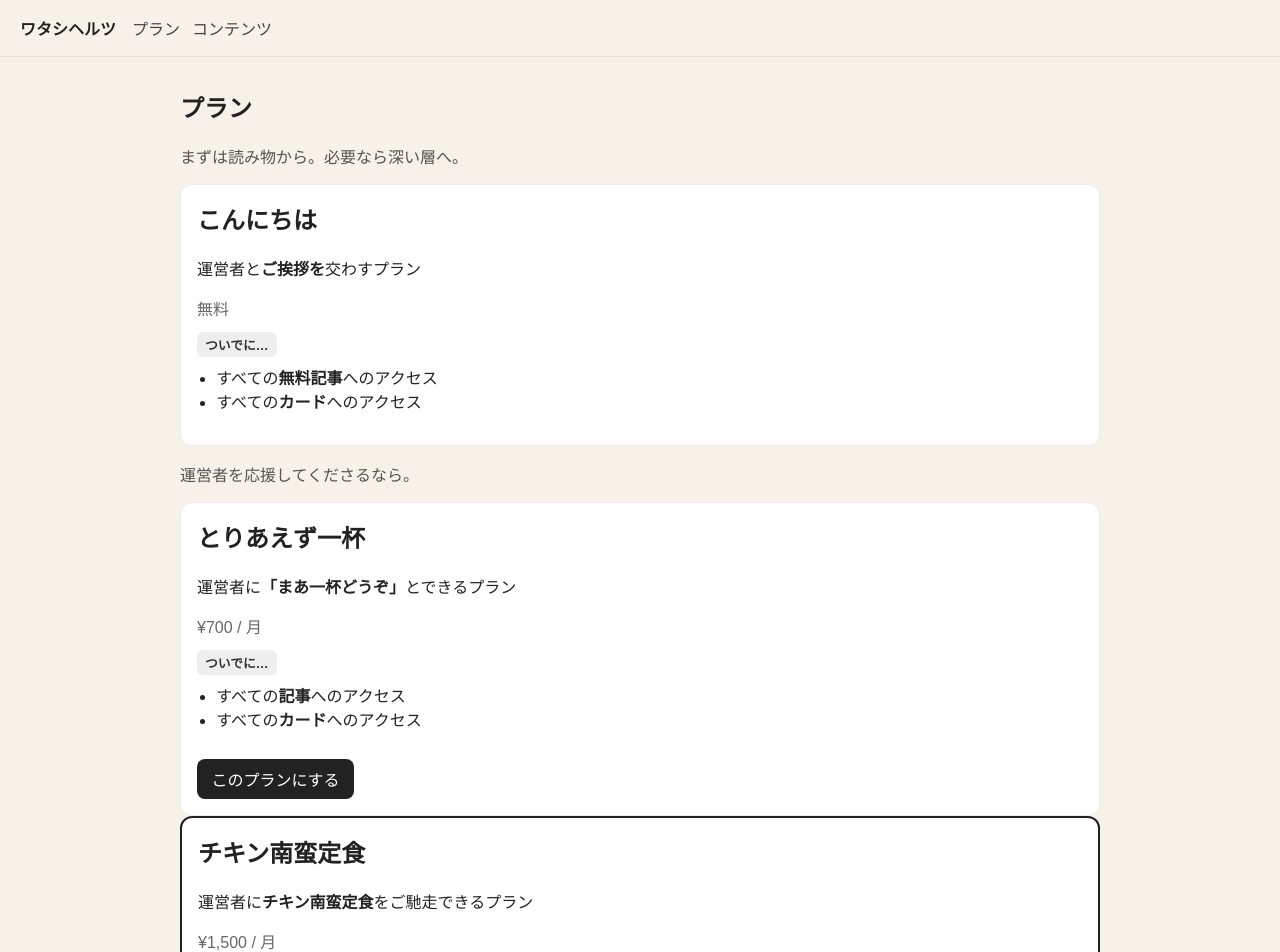
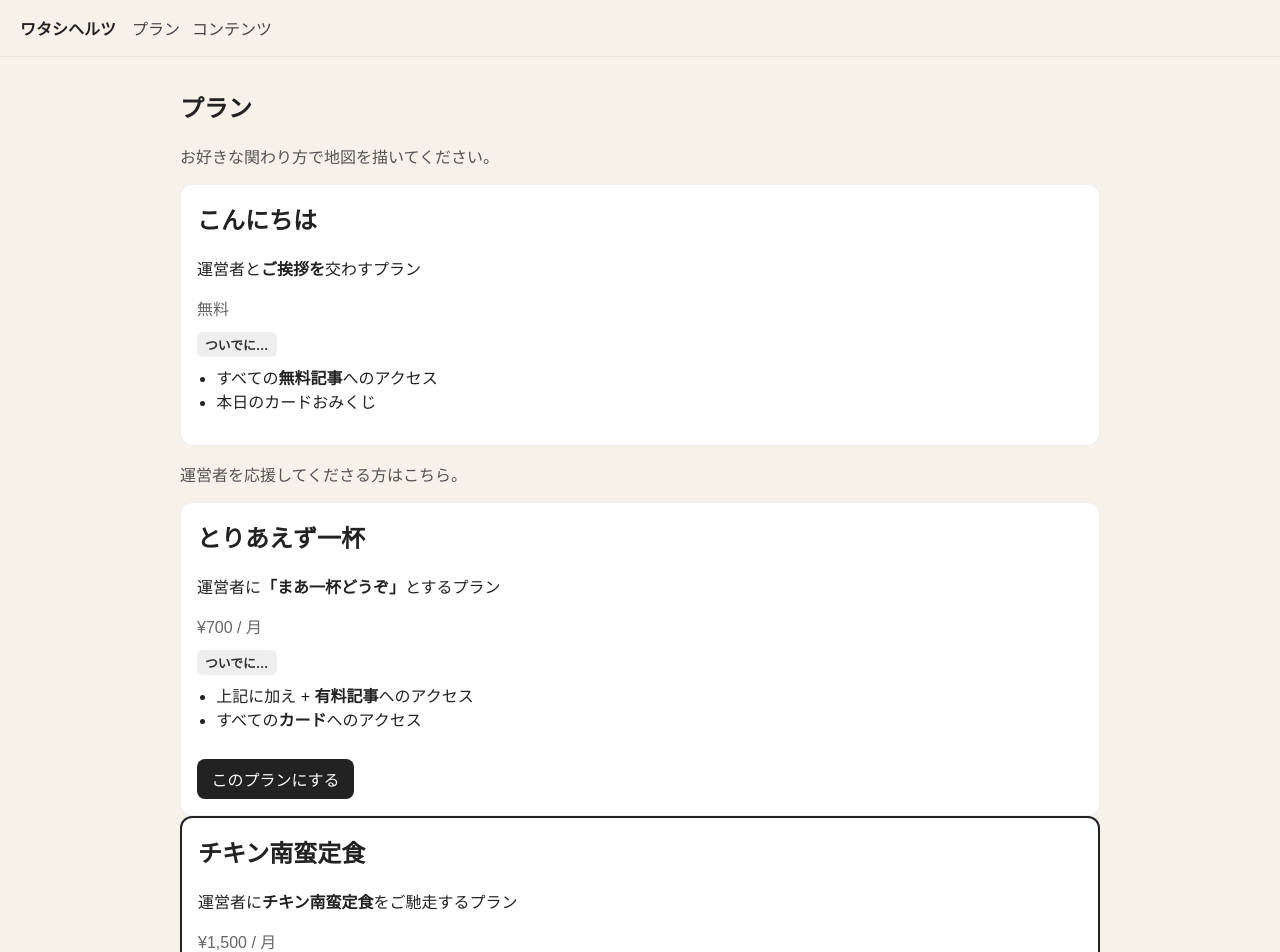
Before and after one commit to hiracoh/watashihertz, a Next.js app: page /plans in a window 1280 px wide. Shown: the top 952 px of the page. Built offline with nearby package versions, Linux system fonts and the light colour scheme; a web font is replaced by a local one.

Commit message:
Update page.js

```diff
--- a/app/plans/page.js
+++ b/app/plans/page.js
@@ -2,7 +2,7 @@ export default function Plans() {
   return (
     <section>
       <h1 style={{ fontSize:'1.5rem', marginTop:0 }}>プラン</h1>
-      <p style={{ color:'#555' }}>まずは読み物から。必要なら深い層へ。</p>
+      <p style={{ color:'#555' }}>お好きな関わり方で地図を描いてください。</p>
 
    <div style={{ background:'#fff', border:'1px solid #eee', borderRadius:12, padding:'1rem' }}>
   <h2 style={{ marginTop:0 }}>こんにちは</h2>
@@ -24,16 +24,16 @@ export default function Plans() {
 
   <ul style={{ paddingLeft:'1.2rem', marginTop:'0.5rem' }}>
     <li>すべての<strong>無料記事</strong>へのアクセス</li>
-   <li>すべての<strong>カード</strong>へのアクセス</li>
+   <li>本日のカードおみくじ</li>
   </ul>
 
 </div>
-      <p style={{ color:'#555' }}>運営者を応援してくださるなら。</p>
+      <p style={{ color:'#555' }}>運営者を応援してくださる方はこちら。</p>
 
 
       <div style={{ background:'#fff', border:'1px solid #eee', borderRadius:12, padding:'1rem' }}>
   <h2 style={{ marginTop:0 }}>とりあえず一杯</h2>
-  <p>運営者に<strong>「まあ一杯どうぞ」</strong>とできるプラン</p>
+  <p>運営者に<strong>「まあ一杯どうぞ」</strong>とするプラン</p>
   <p style={{ margin:'0.25rem 0', color:'#666' }}>¥700 / 月</p>
 
   <div style={{
@@ -50,7 +50,7 @@ export default function Plans() {
   </div>
 
   <ul style={{ paddingLeft:'1.2rem', marginTop:'0.5rem' }}>
-    <li>すべての<strong>記事</strong>へのアクセス</li>
+    <li>上記に加え + <strong>有料記事</strong>へのアクセス</li>
     <li>すべての<strong>カード</strong>へのアクセス</li>
   </ul>
 
@@ -65,7 +65,7 @@ export default function Plans() {
 
         <div style={{ background:'#fff', border:'2px solid #222', borderRadius:12, padding:'1rem' }}>
   <h2 style={{ marginTop:0 }}>チキン南蛮定食</h2>
-  <p>運営者に<strong>チキン南蛮定食</strong>をご馳走できるプラン</p>
+  <p>運営者に<strong>チキン南蛮定食</strong>をご馳走するプラン</p>
   <p style={{ margin:'0.25rem 0', color:'#666' }}>¥1,500 / 月</p>
 
   <div style={{
```
